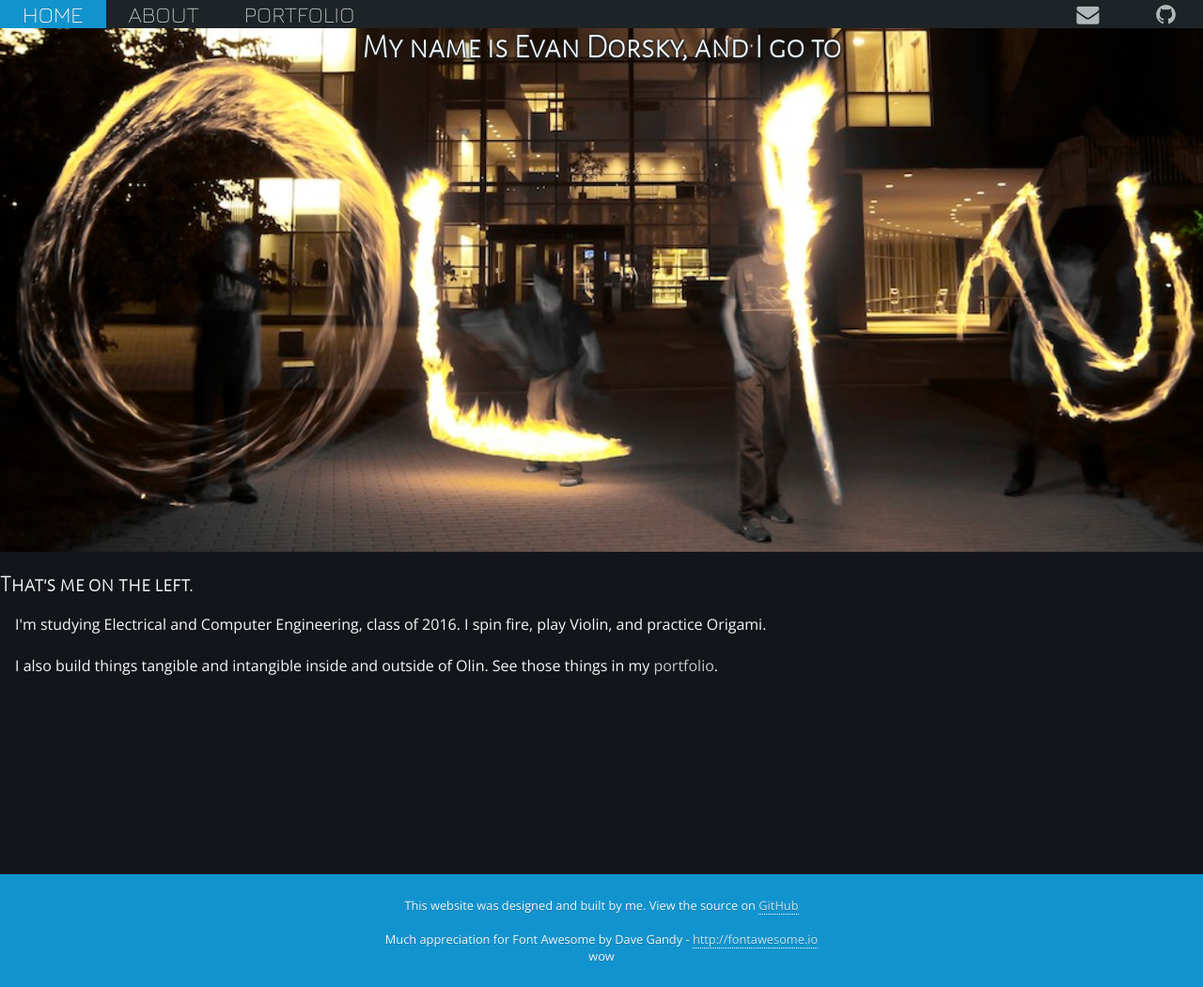
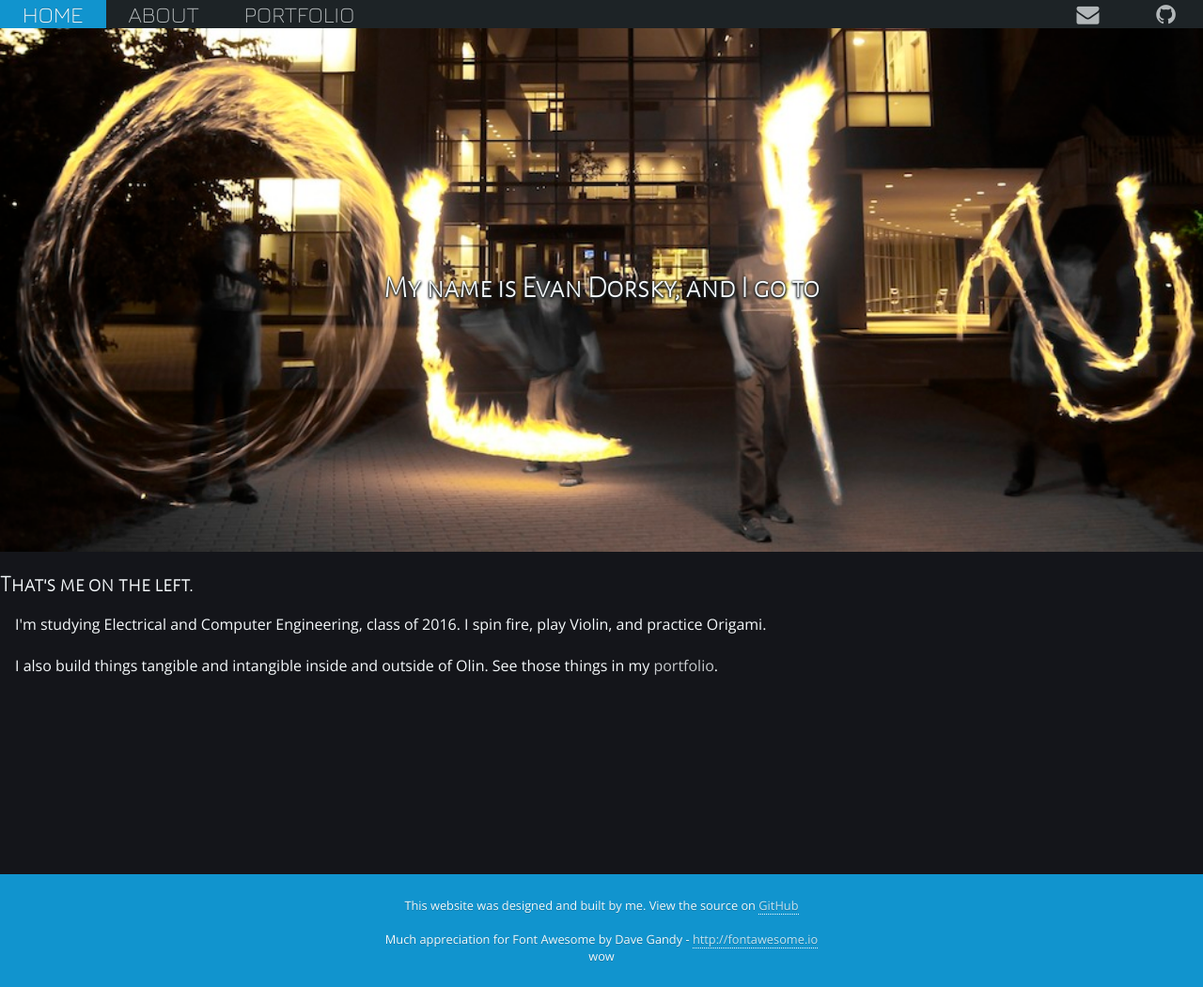
Before and after one commit to EnigMoiD/enigmoid.github.io, a Jekyll site: the page built from index.html, in a window 1280 px wide. Shown: the whole page at 94% size. Built offline with Jekyll 4.4.1, drawn with Linux system fonts in a browser that asks for light colours; nearby versions of some CDN libraries.

Commit message:
Improvements to banners

```diff
--- a/_layouts/post.html
+++ b/_layouts/post.html
@@ -1,6 +1,6 @@
 {% include header.html %}
 <div class="post banner {{ page.shade }}">
-	<div class="banner-content">
+	<div class="post banner-content">
 		<h1>{{ page.title }}</h1>
 	</div>
 	<img src="/img/{{ page.short }}/banner.jpg">
--- a/index.html
+++ b/index.html
@@ -3,8 +3,8 @@ title: Evan Dorsky
 layout: default
 active: home
 ---
-<div class="banner">
-	<div class="banner-content">
+<div class="index banner">
+	<div class="index banner-content">
 		<h1>My name is Evan Dorsky, and I go to</h1>
 	</div>
 	<img src="/img/about/olin-site.jpg">
--- a/stylesheets/style.css
+++ b/stylesheets/style.css
@@ -15,7 +15,7 @@
   font-size: 2em;
   font-style: normal;
   font-weight: normal;
-  line-height: 0.3;
+  line-height: 0.35;
   -webkit-font-smoothing: antialiased;
   -moz-osx-font-smoothing: grayscale;
 }
@@ -182,7 +182,6 @@ div.column {
   height: auto !important;
 }
 .banner-content {
-  font-size: 1.1em;
   text-shadow: 0px 1px 3px #1d2326, 0px 1px 3px #1d2326, 0px 1px 3px #1d2326;
   width: 100%;
   position: absolute;
@@ -192,12 +191,36 @@ div.column {
   width: 100%;
 }
 .about.banner {
+  border: 1px solid #fff;
   height: 5em;
+}
+.about.banner-content {
+  font-size: 1.1em;
 }
 .about.banner-bg i {
   font-size: 5em;
   color: rgba(0,0,0,0);
   text-shadow: 0px 1px 3px #1d2326, 0px 1px 5px #1d2326, 0px 1px 9px #1d2326, 0px 1px 13px #1d2326, 0px 1px 19px #1d2326;
+}
+.index.banner {
+  position: relative;
+}
+@media (min-width: 500px) {
+  .index.banner-content {
+    top: 50%;
+    height: 3em;
+    margin-top: -1.5em;
+  }
+}
+.post.banner {
+  position: relative;
+}
+@media (min-width: 700px) {
+  .post.banner-content {
+    top: 50%;
+    height: 3em;
+    margin-top: -1.5em;
+  }
 }
 #container,
 #post-container {
```
Also changed, not shown: stylus/style.styl (+21 -2 lines).
